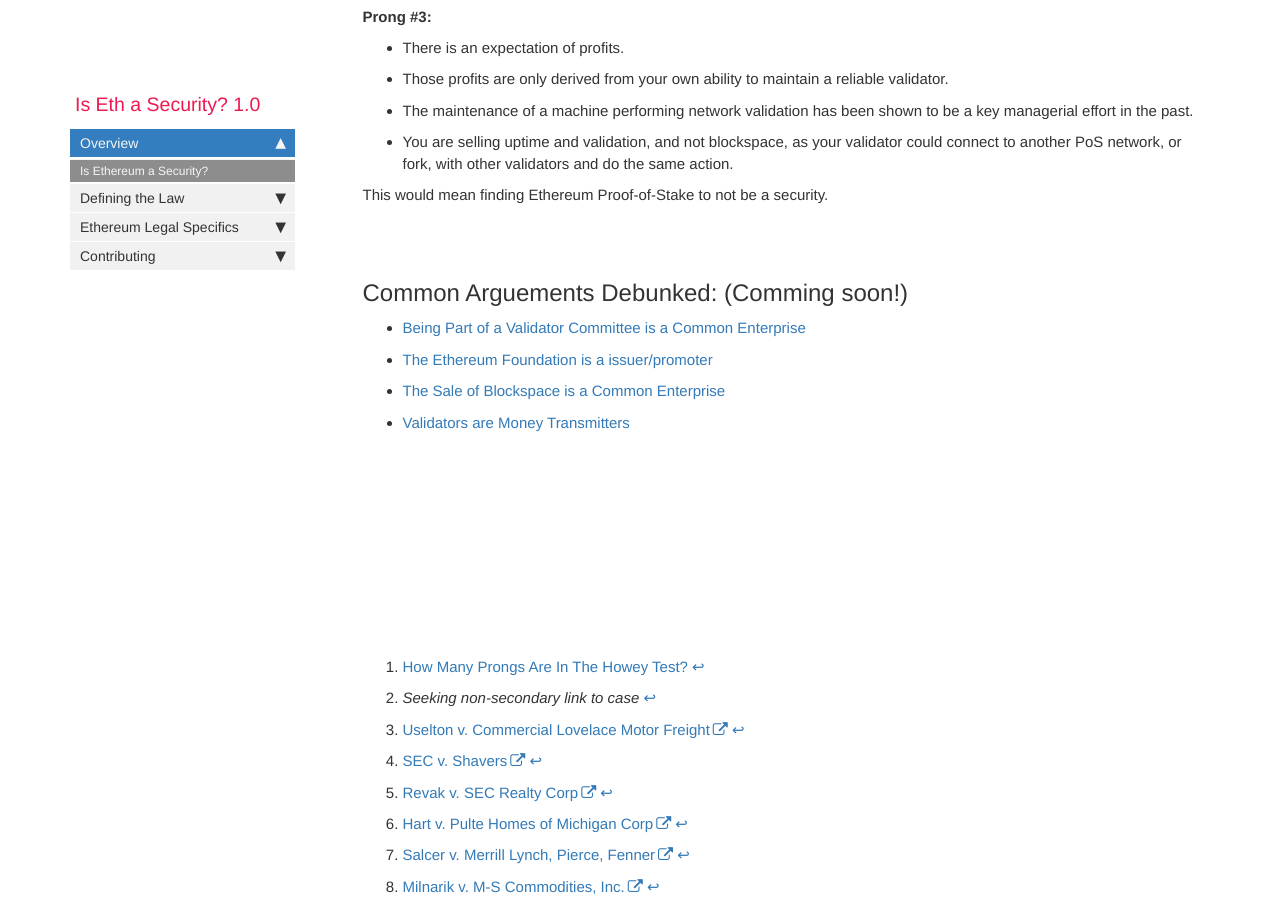
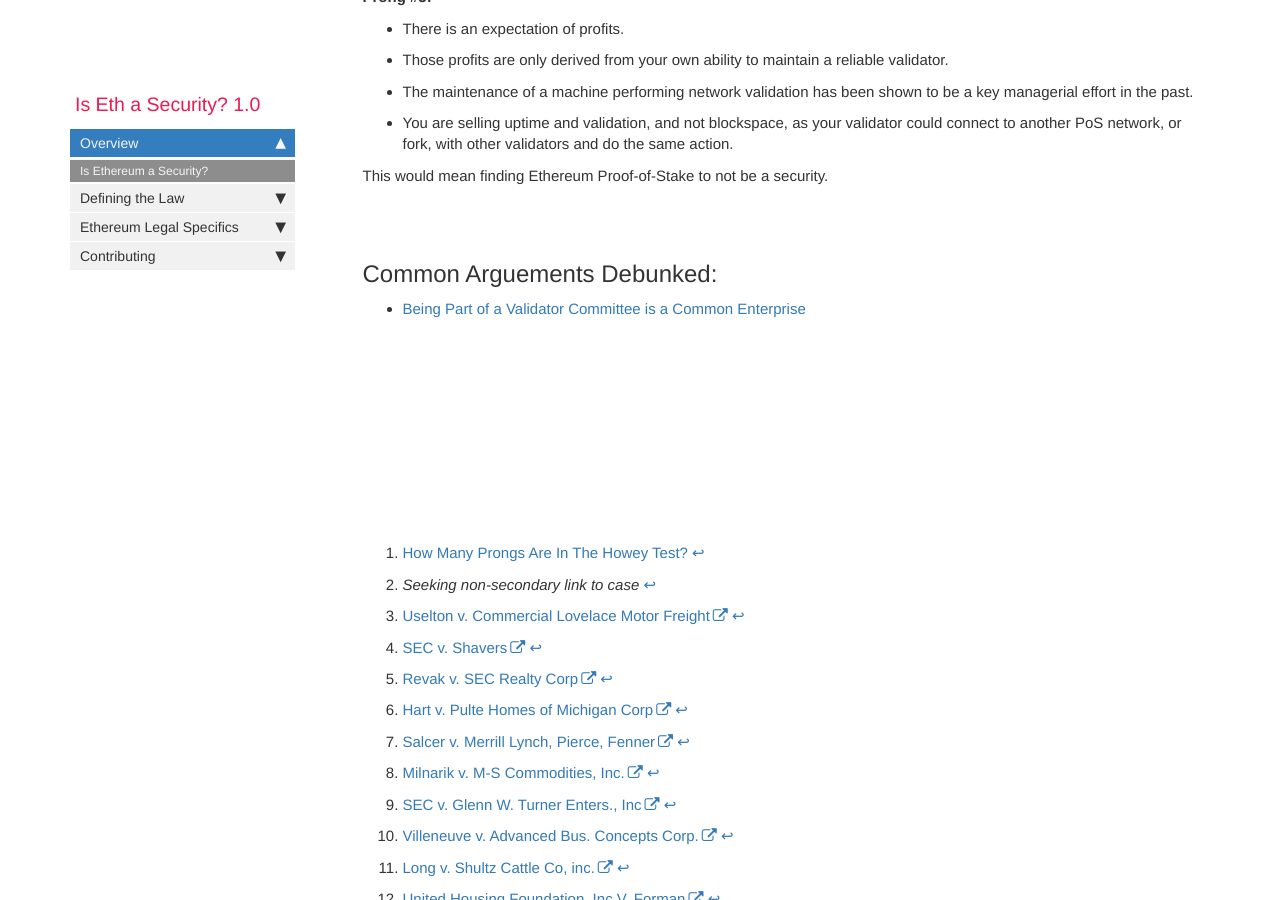
Before and after one commit to OpenOrg-gg/ethsecurity, a Jekyll site: the page built from index.md, in a window 1280 px wide and 900 px high, scrolled down 4508 px. Built offline with Jekyll 4.4.1, drawn with Linux system fonts in a browser that asks for light colours; comment, search, counter and statistics services are not loaded; some of the changed text lies outside the part shown.

Commit message:
Update index.md

```diff
--- a/index.md
+++ b/index.md
@@ -155,12 +155,9 @@ Therefore we believe it is undeniable that the maintaining of an Ethereum valida
 This would mean finding Ethereum Proof-of-Stake to not be a security.
 <br /><br /><br />
 
-## Common Arguements Debunked: (Comming soon!)
+## Common Arguements Debunked:
 
-- <a href='#'>Being Part of a Validator Committee is a Common Enterprise</a>
-- <a href='#'>The Ethereum Foundation is a issuer/promoter</a>
-- <a href='#'>The Sale of Blockspace is a Common Enterprise</a>
-- <a href='#'>Validators are Money Transmitters</a>
+- <a href='./AreValidatorsACommonEnterprise.html'>Being Part of a Validator Committee is a Common Enterprise</a>
 
 <br /><br /><br />
 
```
